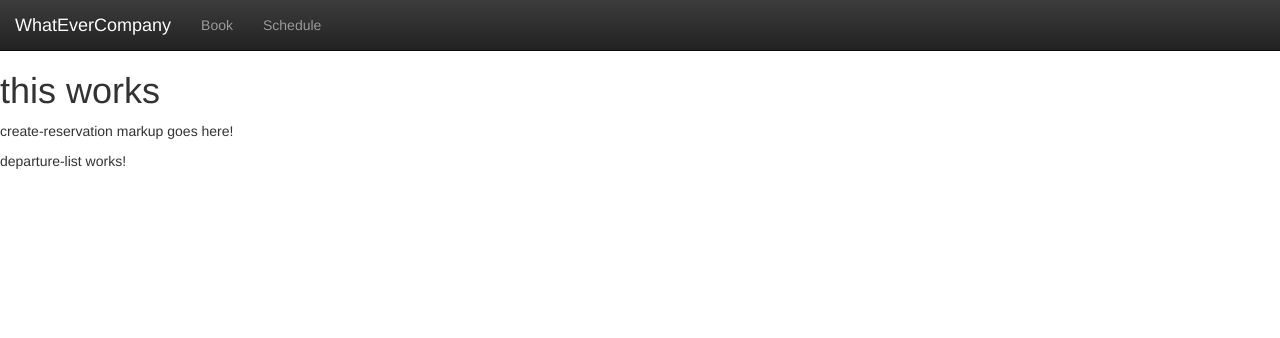
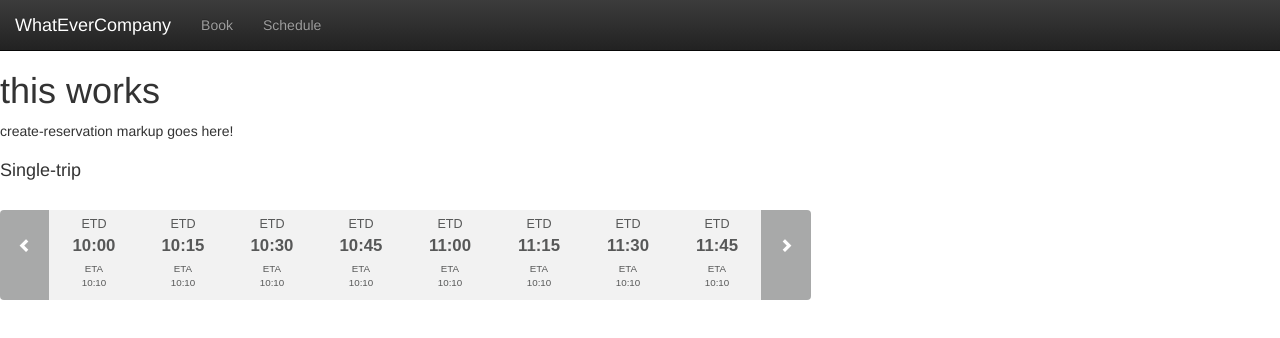
Before and after one commit to groenborg/CharonFront, an Angular app: page /create-reservation in a window 1280 px wide. Shown: the top 338 px of the page. Built offline with nearby package versions, Linux system fonts and the light colour scheme.

Commit message:
Functionality of departure-list component done, without eventemitting to parenting component though.

```diff
--- a/src/app/create-reservation/create-reservation.component.ts
+++ b/src/app/create-reservation/create-reservation.component.ts
@@ -6,7 +6,7 @@ import { Component, OnInit } from '@angular/core';
     <p>
       create-reservation markup goes here!
     </p>
-    <departure-list></departure-list>
+    <departure-list [label]="'Single-trip'"></departure-list>
   `,
   styles: []
 })
--- a/src/app/departure-list/departure-list.component.css
+++ b/src/app/departure-list/departure-list.component.css
@@ -0,0 +1,50 @@
+.schedule-card{
+  width: 90px;
+  height: 90px;
+  /*display: table-cell;
+  vertical-align: middle;*/
+  font-family: Arial;
+  text-align: center;
+  /*vertical-align: middle;
+  display: table-cell;*/
+  background-color: #f2f2f2;
+  border: none;
+}
+
+.schedule-card:hover{
+  background-color: #e1e1e1;
+  cursor: pointer;
+  border: none;
+}
+
+
+.selected-card, .selected-card:hover{
+  border-bottom: 10px solid #33b679;
+  background-color: #f2f2f2;
+}
+
+.schedule-nav{
+  width: 50px;
+  height: 90px;
+  font-family: Arial;
+  text-align: center;
+  /*vertical-align: middle;
+  display: table-cell;*/
+  background-color: #a8a9a9;
+  border:none;
+}
+
+.schedule-nav:hover{
+  background-color: #575858;
+  cursor: pointer;
+  border: none;
+}
+
+.schedule-nav:active{
+  background-color: #a8a9a9;
+  border:none;
+}
+
+.pagination>li>a, .pagination>li>span{
+  color: #575858;
+}
--- a/src/app/departure-list/departure-list.component.html
+++ b/src/app/departure-list/departure-list.component.html
@@ -1,3 +1,32 @@
-<p>
-  departure-list works!
-</p>
+<div class="row">
+  <div class="col-md-12 col-lg-12">
+
+    <h4>{{ label }}</h4>
+
+    <nav aria-label="Page navigation">
+      <ul class="pagination">
+        <li>
+          <a class="schedule-nav" aria-label="Previous" (click)="previousDepartues()">
+            <br>
+            <span class="glyphicon glyphicon-chevron-left" style="color:white;"></span>
+          </a>
+        </li>
+
+        <li><a *ngFor="let departure of displayedDepartures; let i = index;" [class.selected-card]="i === selectedDepartureIndex" (click)="onSelect(i)" class="schedule-card" aria-label="Next">
+          <p style="font-size: 90%; padding: 0; margin: 0;">ETD</p>
+          <p style="font-size: 120%; padding: 0; margin-bottom: 4px; font-weight: bold;">{{ departure.time | date: 'HH:mm'}}</p>
+          <p style="font-size: 70%; padding: 0; margin: 0;">ETA</p>
+          <p style="font-size: 70%; padding: 0; margin: 0;">10:10</p>
+        </a></li>
+
+        <li>
+          <a class="schedule-nav" aria-label="Next" (click)="nextDepartures()">
+            <br>
+            <span class="glyphicon glyphicon-chevron-right" style="color:white;"></span>
+          </a>
+        </li>
+      </ul>
+    </nav>
+
+  </div>
+</div>
--- a/src/app/departure-list/departure-list.component.ts
+++ b/src/app/departure-list/departure-list.component.ts
@@ -40,6 +40,7 @@ export class DepartureListComponent implements OnInit {
   nextDepartures(){
     if(this.start + 1 <= this.allDepartures.length - this.listSize){
       this.start = this.start + 1;
+      this.selectedDepartureIndex--;
       this.updateDisplayedDepartures();
     }
   }
@@ -47,6 +48,7 @@ export class DepartureListComponent implements OnInit {
   previousDepartues(){
     if(this.start - 1 >= 0){
       this.start = this.start - 1;
+      this.selectedDepartureIndex++;
       this.updateDisplayedDepartures();
     }
   }
```
